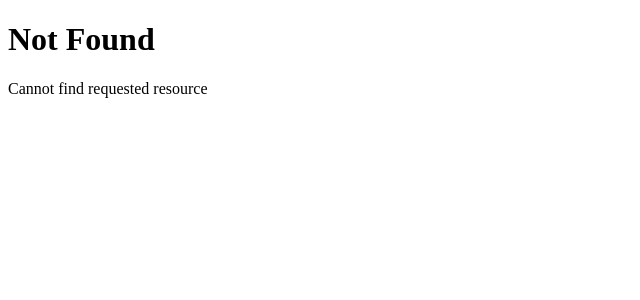
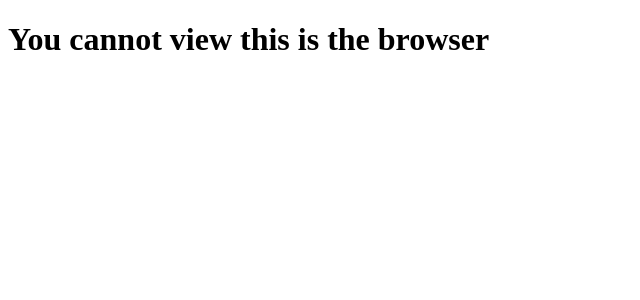
Before and after one commit to sprajwol/next-js-tuts, a Next.js app: page /%5Flib in a window 1280 px wide. Before the commit this address had no page. Shown: the top 300 px of the page, without its empty margins (0-640 px from the left). Built offline with nearby package versions, Linux system fonts and the light colour scheme.

Commit message:
private folders

```diff
--- /dev/null
+++ b/src/app/%5Flib/page.tsx
@@ -0,0 +1,3 @@
+export default function PrivateRoute() {
+    return <h1>You cannot view this is the browser</h1>
+}
```
Also changed, not shown: src/app/%5Flib/format-date.ts (added).
